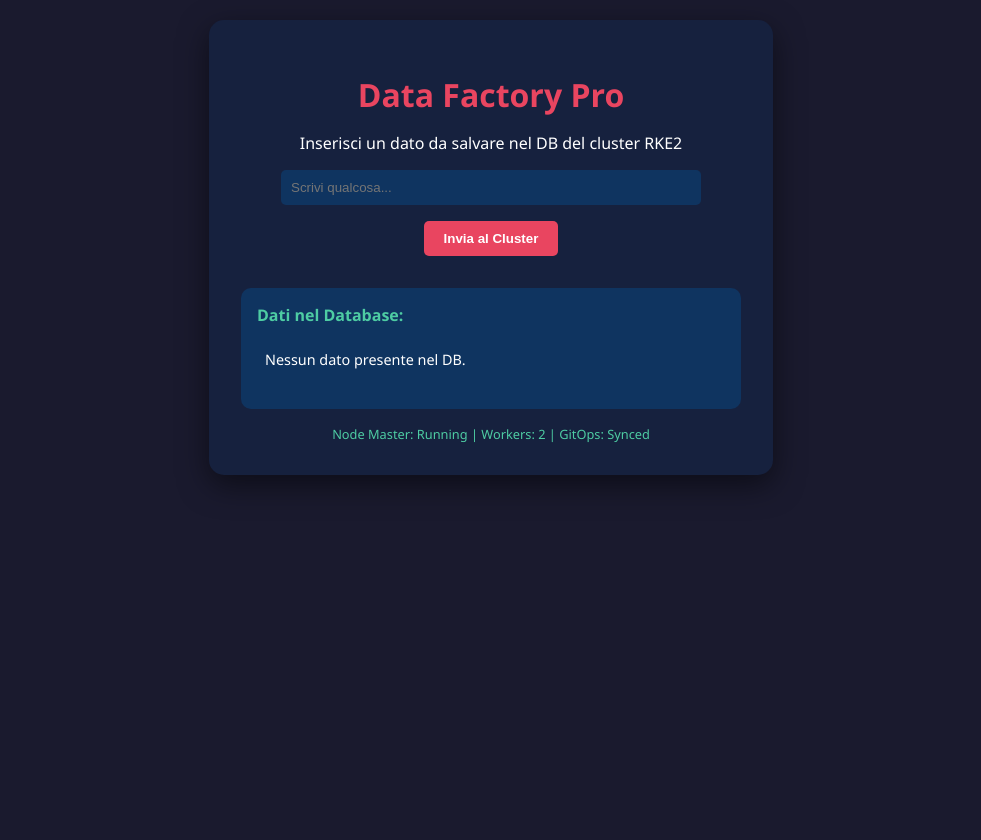
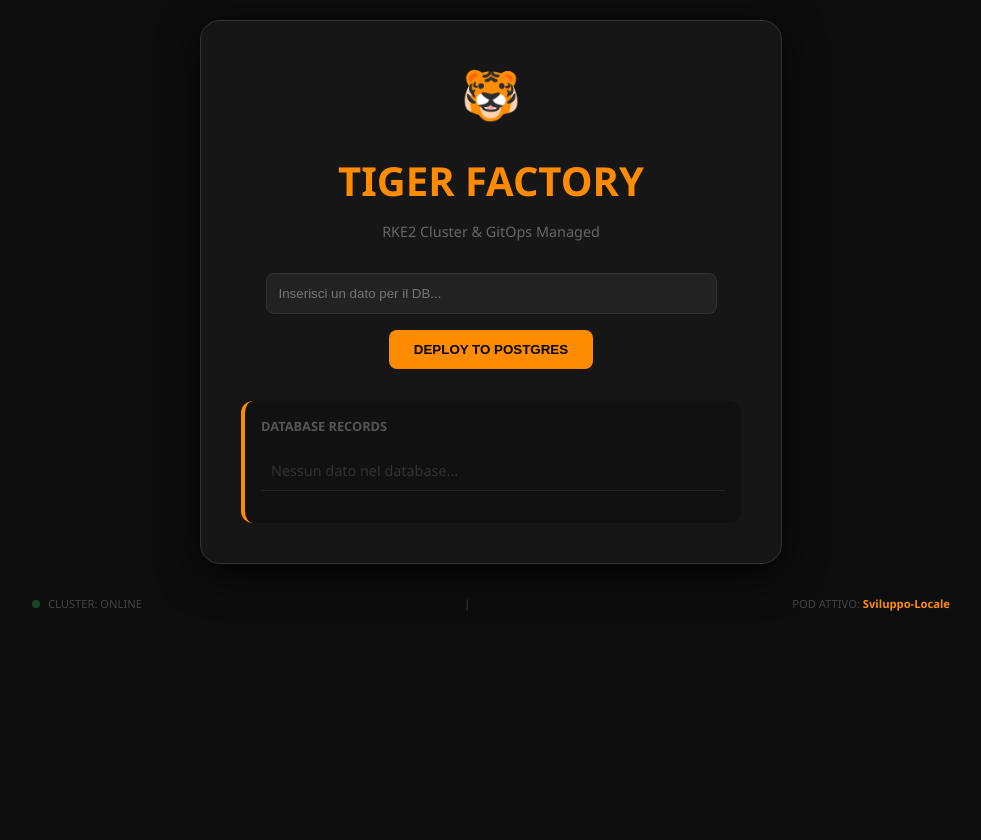
Before and after one commit to jacklatigre/data-factory-pro, a Flask app: page / in a window 1280 px wide. Shown: the whole page, without its empty margins (149-1130 px from the left). Run offline with Flask 3, Linux system fonts and the light colour scheme; data that the repository does not hold is empty; some libraries are stand-ins or nearby versions.

Commit message:
Upgrade Tiger UI and Pod tracing

```diff
--- a/app/main.py
+++ b/app/main.py
@@ -4,7 +4,7 @@
 
 app = Flask(__name__)
 
-# Configurazione Database: prova a leggere da K8s, altrimenti usa i valori che funzionano ora
+# Configurazione Database: legge dalle variabili d'ambiente di K8s
 DB_HOST = os.getenv('DB_HOST', 'postgres')
 DB_NAME = os.getenv('DB_NAME', 'fabbricadati')
 DB_USER = os.getenv('DB_USER', 'postgres')
@@ -22,10 +22,13 @@
 @app.route('/')
 def index():
     messaggi = []
+    # Recupera il nome del POD assegnato da Kubernetes
+    pod_id = os.getenv('HOSTNAME', 'Sviluppo-Locale')
+
     try:
         conn = get_db_connection()
         cur = conn.cursor()
-        # Recupera tutti i messaggi dal più recente al più vecchio
+        # Recupera tutti i messaggi dal database
         cur.execute('SELECT testo FROM messaggi ORDER BY id DESC;')
         messaggi = cur.fetchall()
         cur.close()
@@ -33,8 +36,8 @@
     except Exception as e:
         print(f"Errore nel recupero dati: {e}")
 
-    # Passa la lista dei messaggi al template index.html
-    return render_template('index.html', messaggi=messaggi)
+    # Passa i dati e il nome del pod al template index.html
+    return render_template('index.html', messaggi=messaggi, pod_id=pod_id)
 
 @app.route('/salva', methods=['POST'])
 def salva_dati():
@@ -47,14 +50,14 @@
             conn.commit()
             cur.close()
             conn.close()
-            # Invece di una scritta bianca, torniamo alla home per vedere il dato inserito
+            # Torna alla home per vedere il nuovo dato nella lista
             return redirect(url_for('index'))
         except Exception as e:
             return f"Errore durante il salvataggio: {e}", 500
     return "Nessun dato inviato", 400
 
 if __name__ == '__main__':
-    # Creazione tabella automatica all'avvio se non esiste
+    # Inizializzazione automatica della tabella se non esiste
     try:
         conn = get_db_connection()
         cur = conn.cursor()
@@ -62,7 +65,8 @@
         conn.commit()
         cur.close()
         conn.close()
-    except:
-        pass
+    except Exception as e:
+        print(f"Database non ancora pronto: {e}")
 
+    # Avvio server Flask sulla porta 5000
     app.run(host='0.0.0.0', port=5000)
--- a/app/templates/index.html
+++ b/app/templates/index.html
@@ -2,100 +2,92 @@
 <html lang="it">
 <head>
     <meta charset="UTF-8">
-    <meta name="viewport" content="width=device-width, initial-scale=1.0">
-    <title>RKE2 Data Factory</title>
+    <title>Tiger Factory v2.0</title>
     <style>
+        :root {
+            --tiger: #ff8c00;
+            --dark: #0d0d0d;
+            --card: #161616;
+        }
         body {
-            font-family: 'Segoe UI', Tahoma, Geneva, Verdana, sans-serif;
-            background: #1a1a2e;
-            color: white;
-            display: flex;
-            flex-direction: column;
-            align-items: center;
-            min-height: 100vh;
-            margin: 0;
-            padding: 20px;
+            font-family: 'Segoe UI', Roboto, sans-serif;
+            background: var(--dark); color: white;
+            display: flex; flex-direction: column; align-items: center;
+            min-height: 100vh; margin: 0; padding: 20px;
         }
         .container {
-            background: #16213e;
-            padding: 2rem;
-            border-radius: 15px;
-            box-shadow: 0 10px 30px rgba(0,0,0,0.5);
-            text-align: center;
-            max-width: 500px;
-            width: 100%;
+            background: var(--card); padding: 2.5rem;
+            border-radius: 20px; border: 1px solid #333;
+            box-shadow: 0 10px 40px rgba(0,0,0,0.8);
+            text-align: center; max-width: 500px; width: 100%;
         }
-        h1 { color: #e94560; margin-bottom: 1rem; }
+        h1 { color: var(--tiger); margin-bottom: 0.5rem; font-size: 2.5rem; }
+        .subtitle { color: #666; font-size: 0.9rem; margin-bottom: 2rem; }
+
         input {
-            padding: 10px;
-            border-radius: 5px;
-            border: none;
-            width: 80%;
-            margin-bottom: 1rem;
-            background: #0f3460;
-            color: white;
+            padding: 12px; border-radius: 8px; border: 1px solid #333;
+            width: 85%; margin-bottom: 1rem; background: #222; color: white;
+            outline: none;
         }
+        input:focus { border-color: var(--tiger); }
+
         button {
-            background: #e94560;
-            color: white;
-            border: none;
-            padding: 10px 20px;
-            border-radius: 5px;
-            cursor: pointer;
-            transition: 0.3s;
-            font-weight: bold;
+            background: var(--tiger); color: black; border: none;
+            padding: 12px 25px; border-radius: 8px; cursor: pointer;
+            font-weight: bold; text-transform: uppercase; transition: 0.3s;
         }
-        button:hover { background: #950740; }
+        button:hover { background: #ffae42; transform: scale(1.05); }
 
-        /* Nuova sezione per i messaggi */
         .messages-section {
-            margin-top: 2rem;
-            text-align: left;
-            background: #0f3460;
-            padding: 1rem;
-            border-radius: 10px;
-            max-height: 300px;
-            overflow-y: auto;
+            margin-top: 2rem; text-align: left; background: #111;
+            padding: 1rem; border-radius: 12px; border-left: 4px solid var(--tiger);
+            max-height: 250px; overflow-y: auto;
         }
-        .messages-section h3 { color: #4ecca3; margin-top: 0; font-size: 1rem; }
         ul { list-style: none; padding: 0; }
         li {
-            padding: 8px;
-            border-bottom: 1px solid #16213e;
-            font-size: 0.9rem;
-            display: flex;
-            justify-content: space-between;
+            padding: 10px; border-bottom: 1px solid #222;
+            display: flex; justify-content: space-between; font-size: 0.9rem;
         }
-        li:last-child { border-bottom: none; }
-        .status { margin-top: 1rem; font-size: 0.8rem; color: #4ecca3; }
+        .status-footer {
+            margin-top: 2rem; font-size: 0.7rem; color: #444;
+            display: flex; justify-content: space-around; width: 100%;
+        }
+        .highlight { color: var(--tiger); font-weight: bold; }
+        .dot { height: 8px; width: 8px; background: #28a745; border-radius: 50%; display: inline-block; margin-right: 5px; animation: pulse 2s infinite; }
+        @keyframes pulse { 0% { opacity: 1; } 50% { opacity: 0.3; } 100% { opacity: 1; } }
     </style>
 </head>
 <body>
     <div class="container">
-        <h1>Data Factory Pro</h1>
-        <p>Inserisci un dato da salvare nel DB del cluster RKE2</p>
+        <div style="font-size: 3rem; margin-bottom: 10px;">🐯</div>
+        <h1>TIGER FACTORY</h1>
+        <p class="subtitle">RKE2 Cluster & GitOps Managed</p>
 
         <form action="/salva" method="post">
-            <input type="text" name="dato" placeholder="Scrivi qualcosa..." required>
+            <input type="text" name="dato" placeholder="Inserisci un dato per il DB..." required>
             <br>
-            <button type="submit">Invia al Cluster</button>
+            <button type="submit">Deploy to Postgres</button>
         </form>
 
         <div class="messages-section">
-            <h3>Dati nel Database:</h3>
+            <h3 style="color: #555; font-size: 0.8rem; margin-top: 0;">DATABASE RECORDS</h3>
             <ul>
                 {% for m in messaggi %}
                     <li>
                         <span>{{ m[0] }}</span>
-                        <small style="color: #e94560;">#{{ loop.revindex }}</small>
+                        <span style="color: var(--tiger);">#{{ loop.revindex }}</span>
                     </li>
                 {% else %}
-                    <li>Nessun dato presente nel DB.</li>
+                    <li style="color: #333;">Nessun dato nel database...</li>
                 {% endfor %}
             </ul>
         </div>
+    </div>
 
-        <div class="status">Node Master: Running | Workers: 2 | GitOps: Synced</div>
+    <div class="status-footer">
+        <span><span class="dot"></span> CLUSTER: ONLINE</span>
+        <span>|</span>
+        <span>POD ATTIVO: <span class="highlight">{{ pod_id }}</span></span>
     </div>
 </body>
 </html>
```
